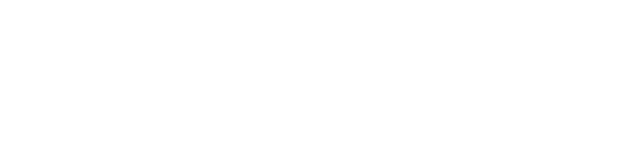
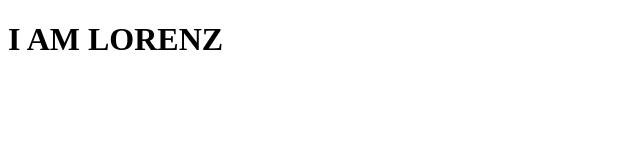
Before and after one commit to CMSC100-Laboratory/02-my-github-page-lbmeru, a plain HTML site: page index.html in a window 1280 px wide. Shown: the whole page, without its empty margins (0-640 px from the left). Drawn offline with Linux system fonts and the light colour scheme.

Commit message:
chore: edited title and body

```diff
--- a/index.html
+++ b/index.html
@@ -1,9 +1,9 @@
 <!DOCTYPE html>
 <html>
     <head>
-
+        <title>My Portfolio</title>
     </head>
     <body>
-
+        <h1>I AM LORENZ</h1>
     </body>
 </html>
```
